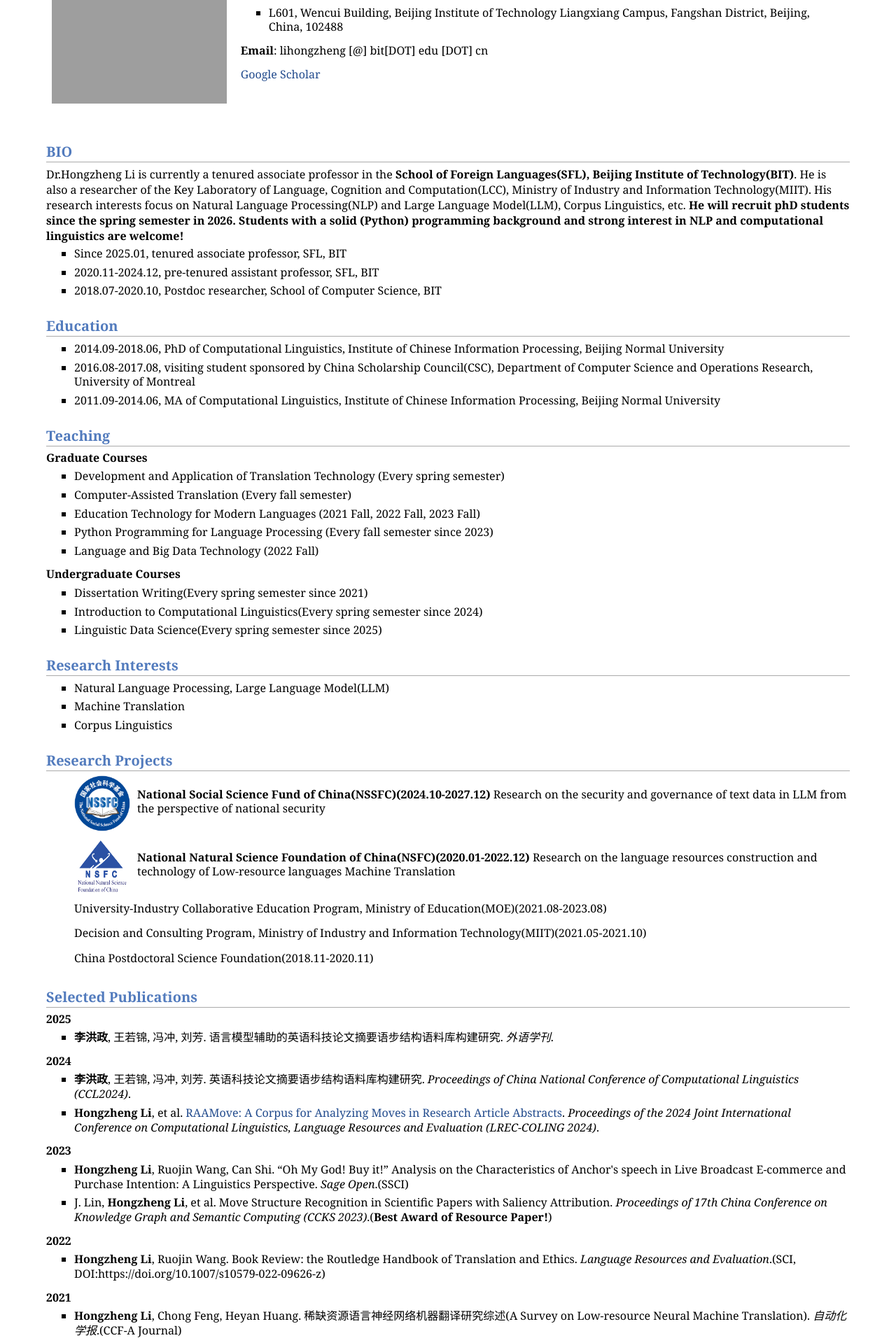
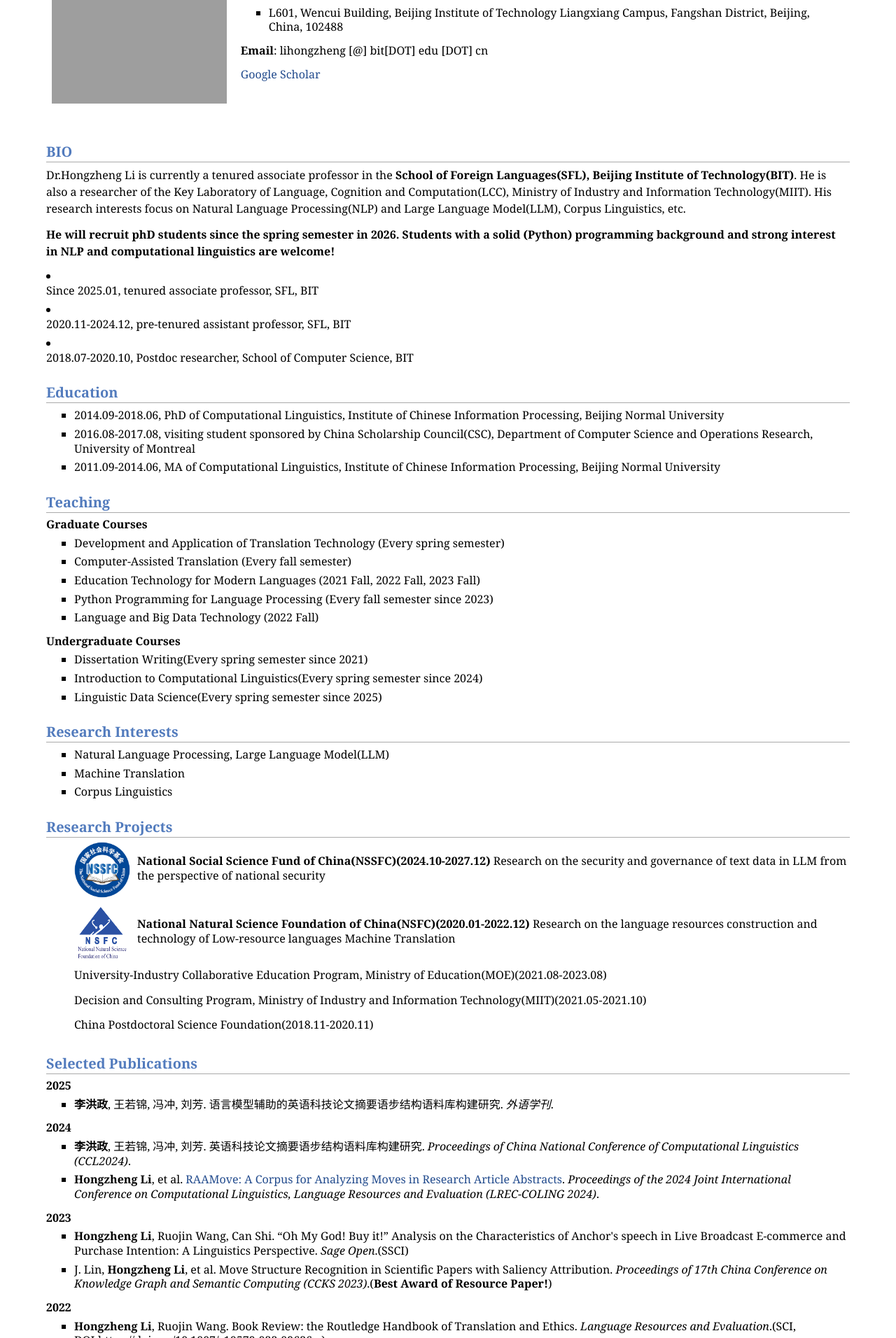
Before and after one commit to lihongzheng-nlp/lihongzheng-nlp.github.io, a Jekyll site: the page index.html, which Jekyll copies as it is, in a window 1280 px wide. Shown: the part 348-2260 px from the top of the page at 70% size. Built offline with Jekyll 4.4.1, drawn with Linux system fonts in a browser that asks for light colours; grey boxes are pictures that could not be loaded.

Commit message:
Update index.html

```diff
--- a/index.html
+++ b/index.html
@@ -37,8 +37,10 @@
 <p><a href="https://scholar.google.com/citations?user=cMpYOkAAAAAJ&amp;hl=zh-CN">Google Scholar</a><br /></p>
 </td></tr></table>
 <h2>BIO</h2>
-Dr.Hongzheng Li is currently a tenured associate professor in the <b>School of Foreign Languages(SFL), Beijing Institute of Technology(BIT)</b>. He is also a researcher of the Key Laboratory of Language, Cognition and Computation(LCC), Ministry of Industry and Information Technology(MIIT). His research interests focus on Natural Language Processing(NLP) and Large Language Model(LLM), Corpus Linguistics, etc. <b> He will recruit phD students since the spring semester in 2026. Students with a solid (Python) programming background and strong interest in NLP and computational linguistics are welcome! </b>
-<ul>
+<p style="line-height: 1.5;">Dr.Hongzheng Li is currently a tenured associate professor in the <b>School of Foreign Languages(SFL), Beijing Institute of Technology(BIT)</b>. He is also a researcher of the Key Laboratory of Language, Cognition and Computation(LCC), Ministry of Industry and Information Technology(MIIT). His research interests focus on Natural Language Processing(NLP) and Large Language Model(LLM), Corpus Linguistics, etc. </p>
+<p style="line-height: 1.5;"><b>He will recruit phD students since the spring semester in 2026. Students with a solid (Python) programming background and strong interest in NLP and computational linguistics are welcome! </b></p>
+
+
 <li><p>Since 2025.01, tenured associate professor, SFL, BIT</p>
 </li>
 <li><p>2020.11-2024.12, pre-tenured assistant professor, SFL, BIT</p>
```
